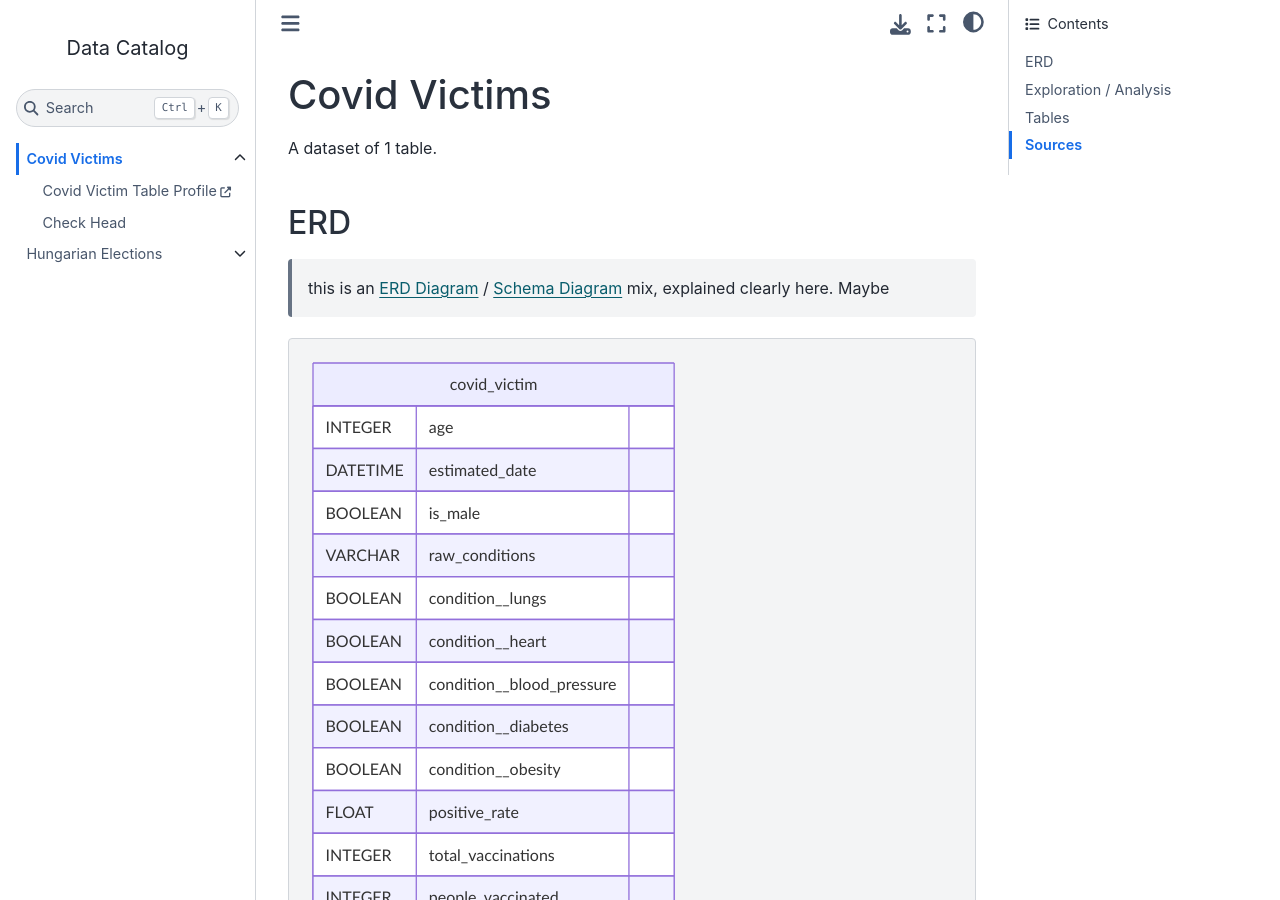
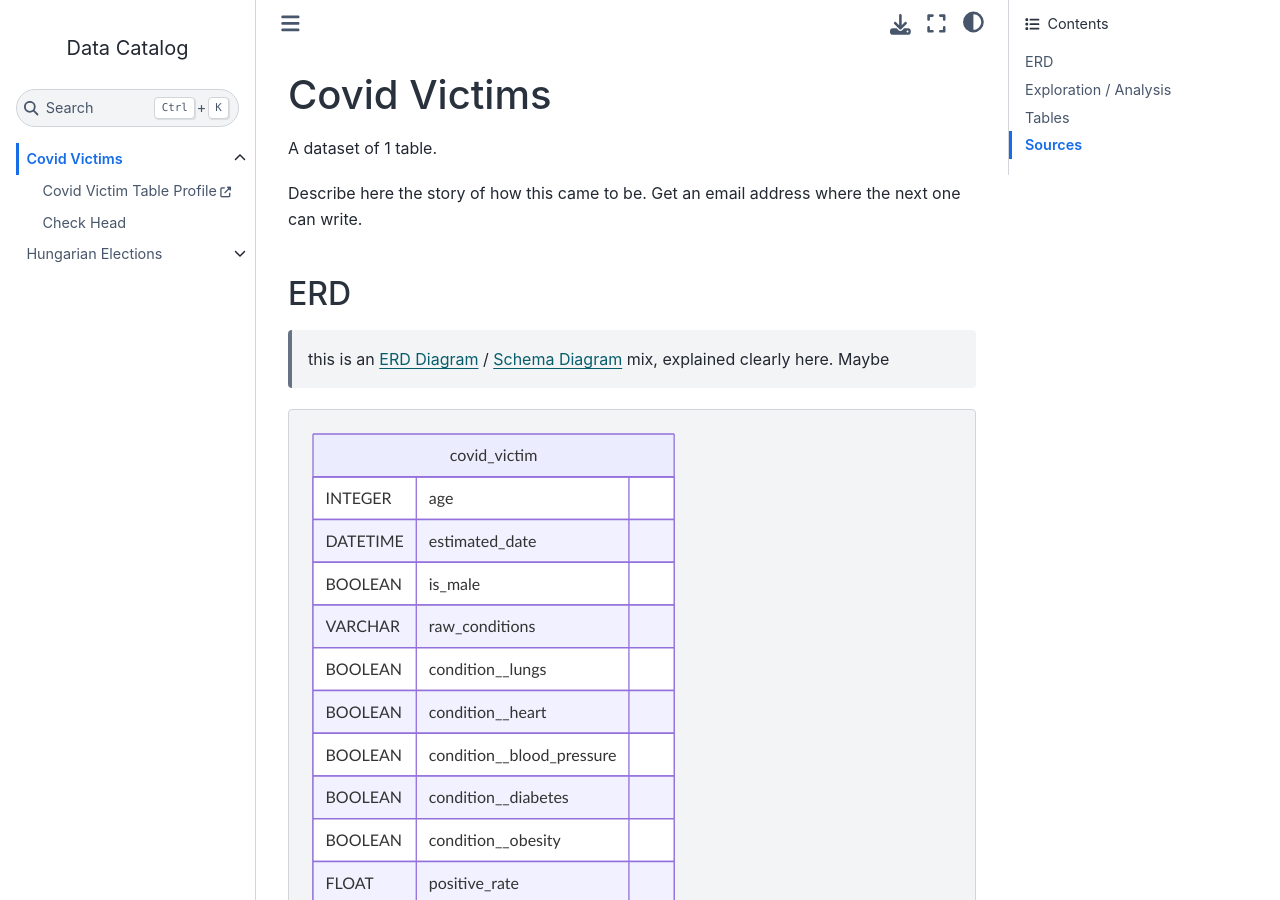
Before and after one commit to sscu-budapest/explorer-tutorial, a Jupyter Book: the page built from book/dataset-pages/covid_victims.md, in a window 1280 px wide and 900 px high. Built offline with Jupyter Book 1.0.4 settings and Sphinx 7.4.7 and the Sphinx Book theme 1.1.4, drawn with Linux system fonts in a browser that asks for light colours.

Commit message:
story todo

```diff
--- a/book/homes/covid_victims.md
+++ b/book/homes/covid_victims.md
@@ -1 +1,3 @@
 A dataset of 1 table.
+
+Describe here the story of how this came to be. Get an email address where the next one can write.
```
